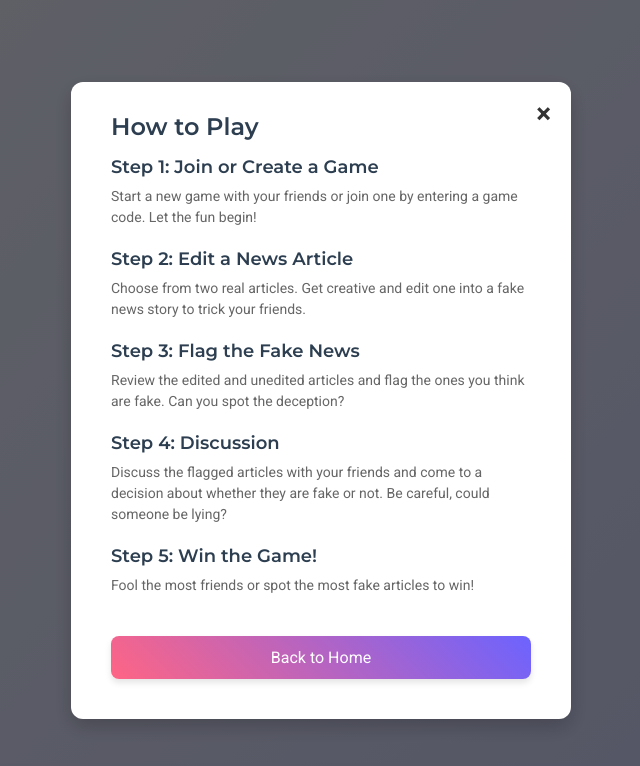
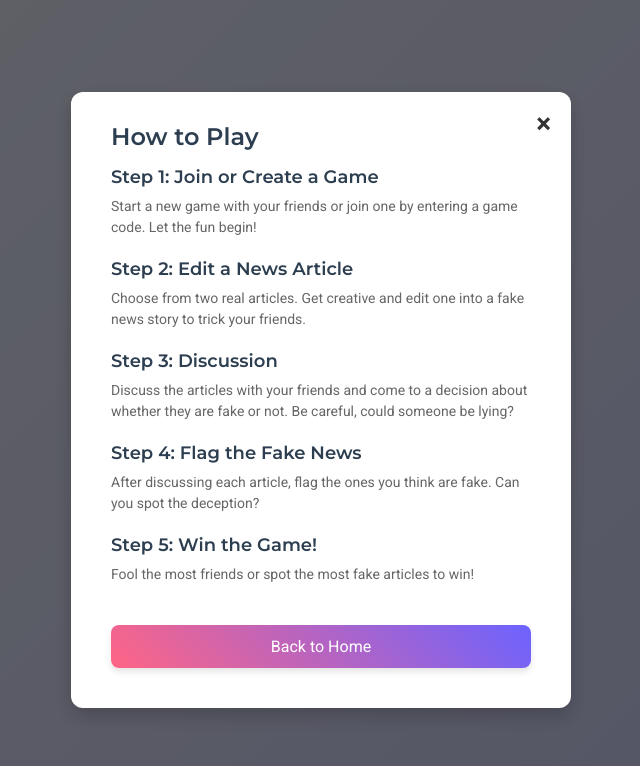
Before and after one commit to cfogd/DECO3500-Team5, a plain HTML site: page Fabricate/index.html in a window 1280 px wide. Both pictures are taken after a click on the link "How to Play". Shown: the whole page, without its empty margins (319-959 px from the left). Drawn offline with Linux system fonts and the light colour scheme.

Commit message:
Update index.html
Altered rules to match the current game

```diff
--- a/Fabricate/index.html
+++ b/Fabricate/index.html
@@ -40,12 +40,12 @@
                     <p>Choose from two real articles. Get creative and edit one into a fake news story to trick your friends.</p>
                 </div>
                 <div class="step">
-                    <h3>Step 3: Flag the Fake News</h3>
-                    <p>Review the edited and unedited articles and flag the ones you think are fake. Can you spot the deception?</p>
+                    <h3>Step 3: Discussion</h3>
+                    <p>Discuss the articles with your friends and come to a decision about whether they are fake or not. Be careful, could someone be lying?</p>
                 </div>
                 <div class="step">
-                    <h3>Step 4: Discussion</h3>
-                    <p>Discuss the flagged articles with your friends and come to a decision about whether they are fake or not. Be careful, could someone be lying?</p>
+                    <h3>Step 4: Flag the Fake News</h3>
+                    <p>After discussing each article, flag the ones you think are fake. Can you spot the deception?</p>
                 </div>
                 <div class="step">
                     <h3>Step 5: Win the Game!</h3>
```
